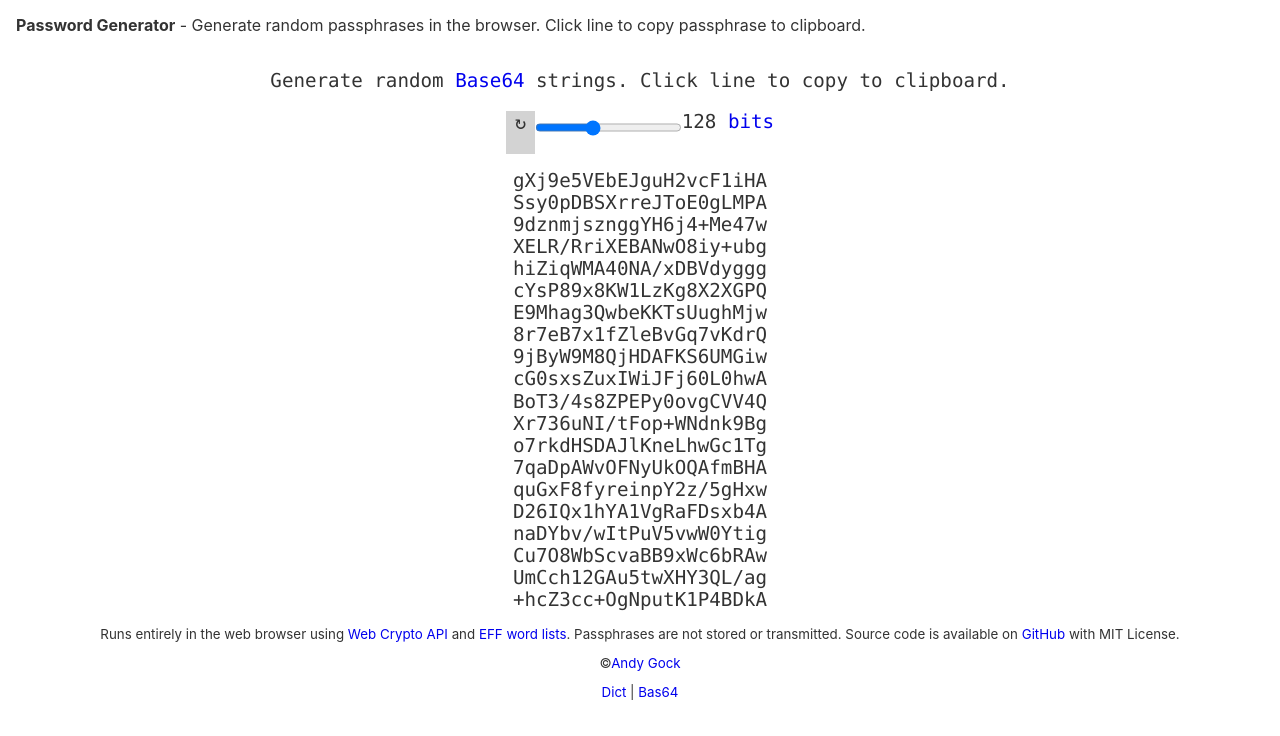
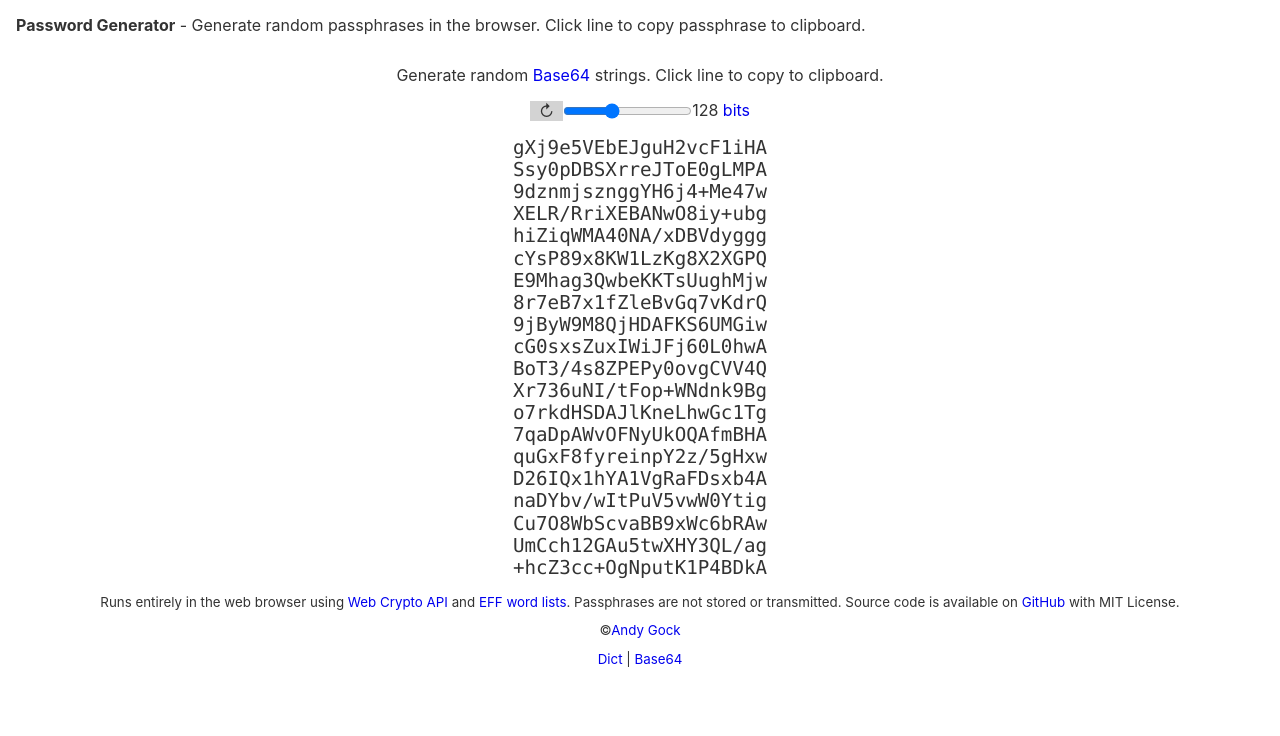
Before and after one commit to andygock/password-generator-v2, a React (Create React App) app: page /#/base64 in a window 1280 px wide. Shown: the top 736 px of the page. Built offline with nearby package versions, Linux system fonts and the light colour scheme; the HTML template or start-up script is replaced by a standard one.

Commit message:
Update CSS and spelling

```diff
--- a/src/App.scss
+++ b/src/App.scss
@@ -16,6 +16,7 @@ code {
 .output {
   font-family: 'SFMono-Regular', Consolas, 'Liberation Mono', Menlo, Courier,
     monospace;
+  font-size: 1.2rem;
   line-height: 1.2rem;
   border: solid 1px lightgray;
   padding: 0.5rem;
@@ -85,6 +86,7 @@ a {
   text-decoration: none;
 }
 
+.ui {
   input,
   button,
   select,
@@ -96,6 +98,7 @@ textarea {
     box-sizing: border-box;
     border: 1px solid #ccc;
     border-radius: 2px;
+  }
 }
 
 button:hover {
@@ -134,20 +137,18 @@ button:hover {
 table {
   padding: 0;
   border-collapse: collapse;
-}
 
-table tr {
+  tr {
     border-top: 1px solid #cccccc;
     background-color: white;
     margin: 0;
     padding: 0;
-}
 
-table tr:nth-child(2n) {
+    &:nth-child(2n) {
       background-color: #f8f8f8;
     }
 
-table tr th {
+    th {
       font-weight: bold;
       border: 1px solid #cccccc;
       text-align: left;
@@ -155,55 +156,59 @@ table tr th {
       padding: 3px 13px;
     }
 
-table tr td {
+    td {
       border: 1px solid #cccccc;
       text-align: left;
       margin: 0;
       padding: 3px 13px;
     }
 
-table tr th :first-child,
-table tr td :first-child {
+    th :first-child,
+    td :first-child {
       margin-top: 0;
     }
 
-table tr th :last-child,
-table tr td :last-child {
+    th :last-child,
+    td :last-child {
       margin-bottom: 0;
+    }
+  }
 }
 
 th.time {
   width: 160px;
 }
 
-/* Base64 styling */
+/* Base64 UI styling */
+
 .base64 {
+  text-align: center;
+
+  .base64-output {
     font-family: 'SFMono-Regular', Consolas, 'Liberation Mono', Menlo, Courier,
       monospace;
     text-align: center;
     font-size: 1.2rem;
-}
-
-.base64 .base64-output {
     cursor: pointer;
     margin: 1rem;
   }
 
-.base64 .password::after {
+  .password {
+    &:after {
       content: '\A';
       white-space: pre;
     }
-
-.base64 .password:hover {
+    &:hover {
       background-color: lightgray;
     }
+  }
 
-.base64 .base64-input {
+  .base64-input {
     display: flex;
     justify-content: center;
   }
 
-.base64 .generate {
+  .base64-generate {
     border: solid 1px lightgray;
     padding: 0 0.5rem 0 0.5rem;
     cursor: pointer;
@@ -211,6 +216,7 @@ th.time {
     background-color: lightgray;
   }
 
-.base64 .generate:hover {
+  .base64-generate:hover {
     background-color: white;
   }
+}
--- a/src/Footer.js
+++ b/src/Footer.js
@@ -22,7 +22,7 @@ const Footer = () => {
         <a href="https://gock.net/">Andy Gock</a>
       </p>
       <p>
-        <Link to="/dict">Dict</Link> | <Link to="/base64">Bas64</Link>
+        <Link to="/dict">Dict</Link> | <Link to="/base64">Base64</Link>
       </p>
     </footer>
   );
--- a/src/UI.js
+++ b/src/UI.js
@@ -62,7 +62,7 @@ const UI = ({ stupidMode }) => {
   if (stupidMode) entropyBits += 14;
 
   return (
-    <div className="container">
+    <div className="ui container">
       <div className="col inputs">
         <p>Number of words per passphrase</p>
         <NumberPicker
--- a/src/UIBase64.js
+++ b/src/UIBase64.js
@@ -60,7 +60,11 @@ const UIBase64 = () => {
         line to copy to clipboard.
       </p>
       <div className="base64-input">
-        <span className="generate" role="button" onClick={(e) => generate()}>
+        <span
+          className="base64-generate"
+          role="button"
+          onClick={(e) => generate()}
+        >
           ↻
         </span>
         <input
```
Lines whose indentation alone changed are shown as unchanged.
